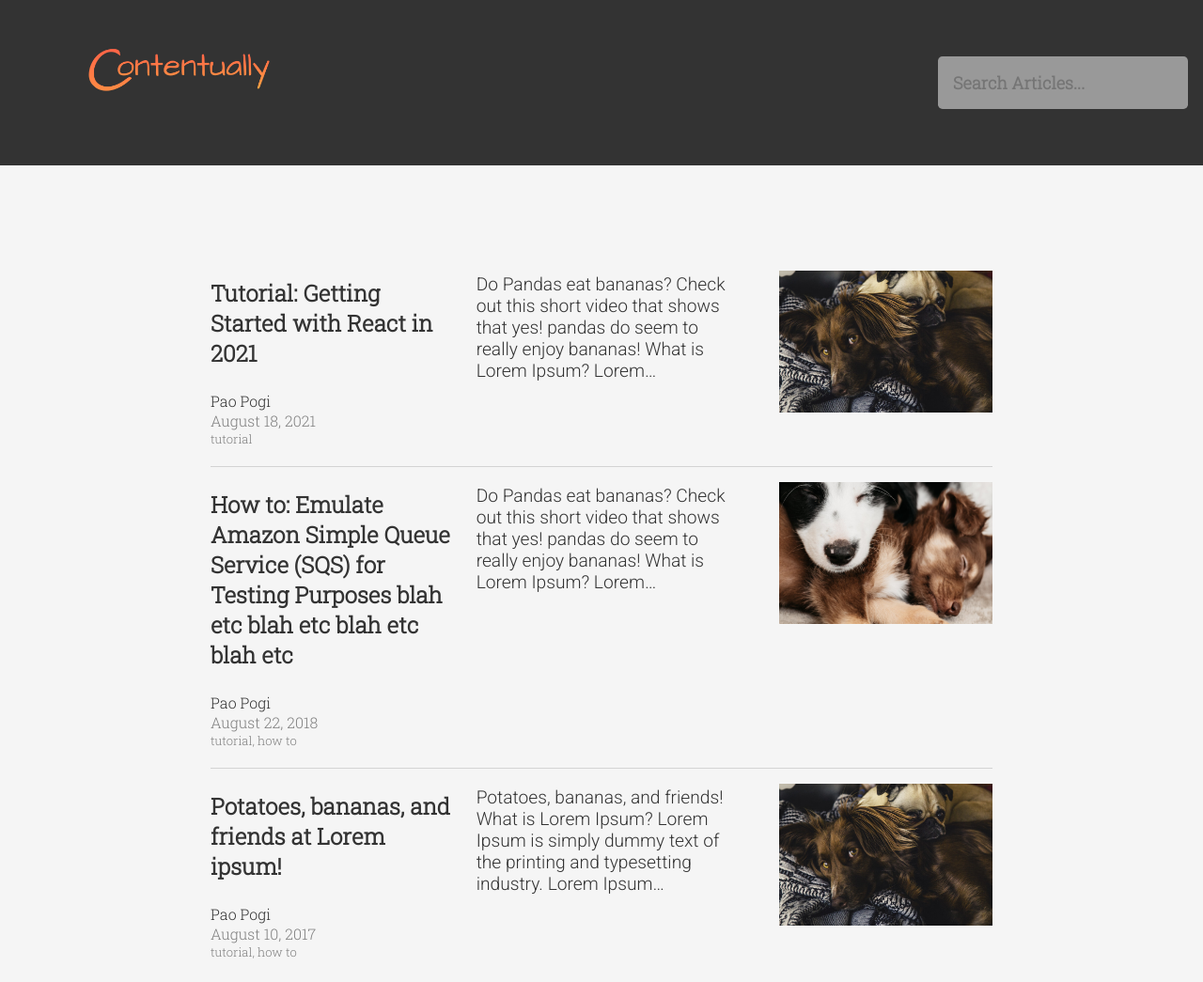
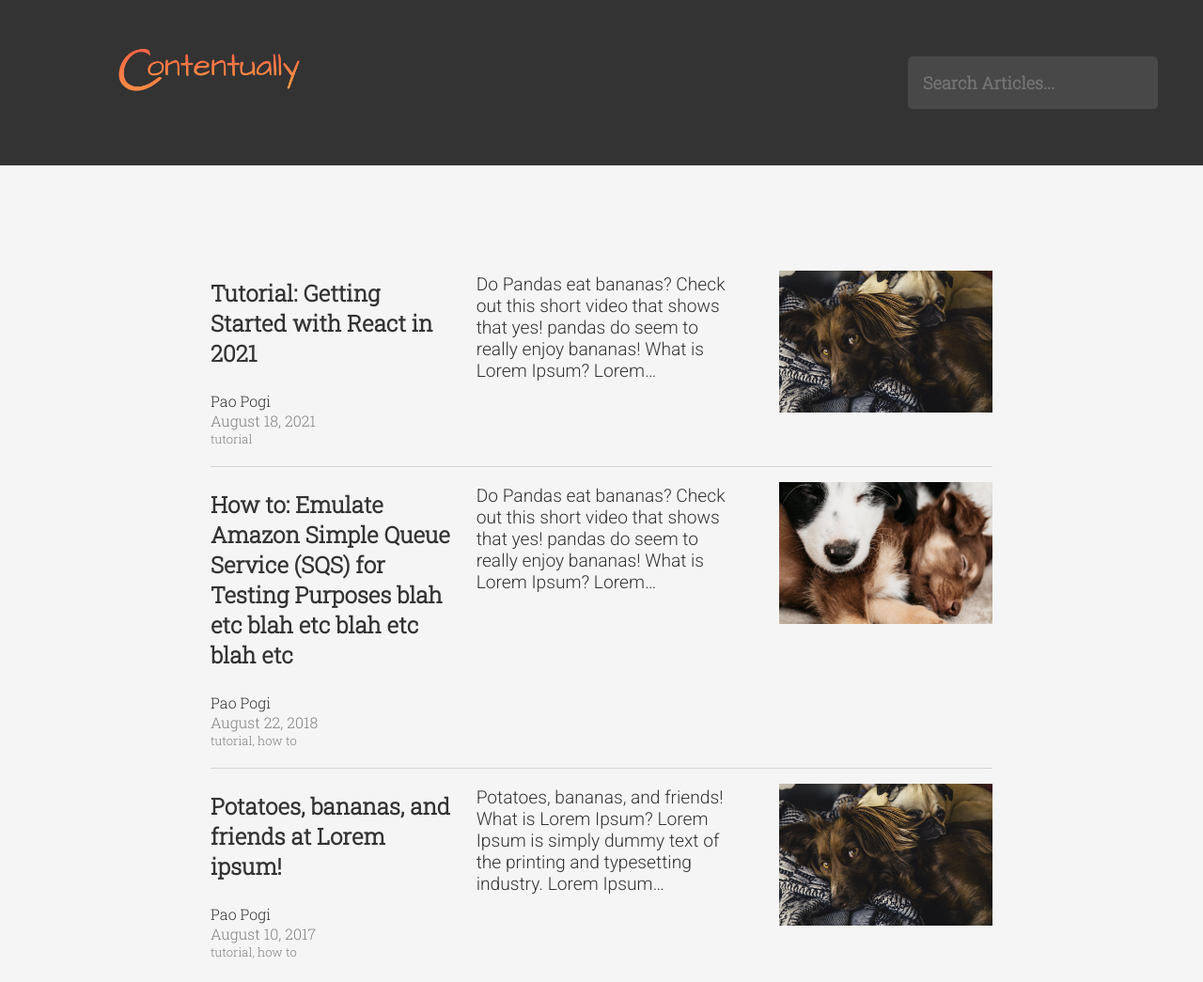
Before and after one commit to pao-perez/contentified, a Gatsby site: page / in a window 1280 px wide. Shown: the top 1045 px of the page at 94% size. Built offline with nearby package versions, Linux system fonts and the light colour scheme; Gatsby itself is replaced by a stand-in of ours; no server answers.

Commit message:
Style: increase side margins for direct header children + make search bar more transparent

```diff
--- a/src/layouts/index.scss
+++ b/src/layouts/index.scss
@@ -26,7 +26,7 @@ header.layout-header {
     align-items: center;
 
     > * {
-        margin: 0px 1rem;
+        margin: 0px 3rem;
     }
 
     .brand {
@@ -45,7 +45,7 @@ header.layout-header {
             box-shadow: none;
             border-radius: .3rem;
             color: base.$whitesmoke;
-            background-color: rgba(255, 255, 255, 0.5);
+            background-color: rgba(255, 255, 255, 0.1);
             font-family: base.$primary-font-family;
             font-weight: bold;
             font-size: large;
```
